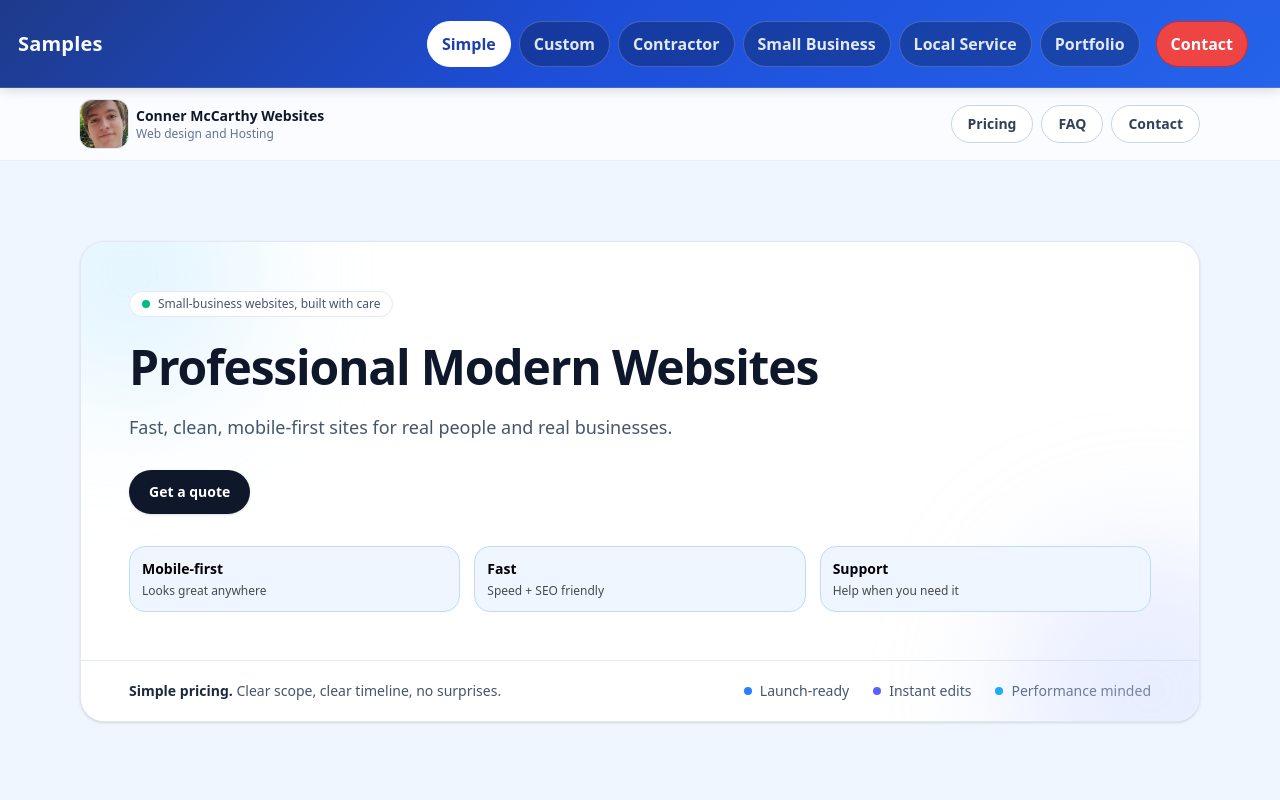
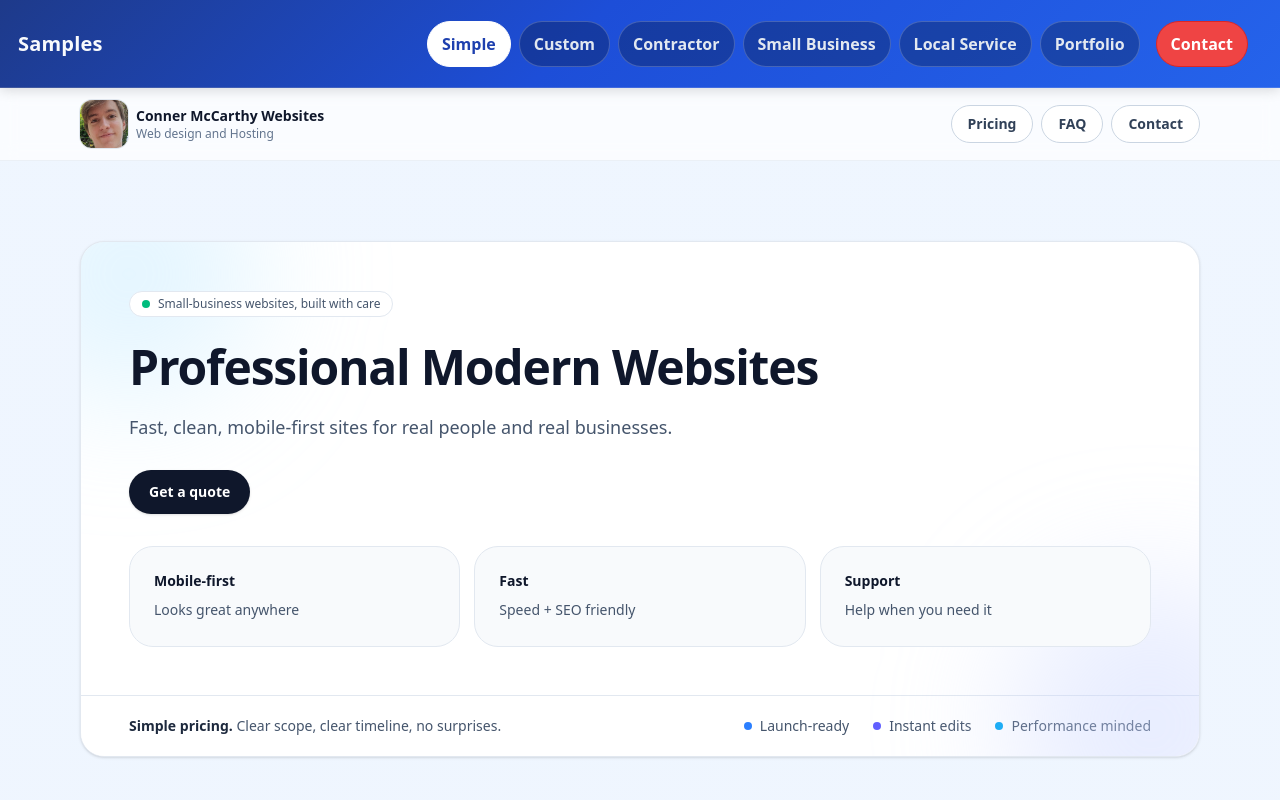
Before and after one commit to ConnerMcCarthy/conner-business-site, a Next.js app: page / in a window 1280 px wide. Shown: the top 800 px of the page. Built offline with nearby package versions, Linux system fonts and the light colour scheme.

Commit message:
color change to home cards

```diff
--- a/app/designs/Theme1Home.tsx
+++ b/app/designs/Theme1Home.tsx
@@ -125,18 +125,18 @@ export default function Theme1Home() {
                 </a>
               </div>
 
-              <div className="mt-8 grid grid-cols-3 gap-3 text-sm">
-                <div className="rounded-2xl border border-blue-200 bg-blue-50 p-3 transition-all duration-200 hover:-translate-y-1 hover:scale-105 hover:border-blue-300 hover:shadow-lg">
-                  <div className="font-semibold text-black">Mobile-first</div>
-                  <div className="mt-1 text-xs text-black/70">Looks great anywhere</div>
+              <div className="mt-8 grid grid-cols-3 gap-4 text-sm">
+                <div className="rounded-3xl border border-slate-200 bg-slate-50 p-6 transition-all duration-200 hover:-translate-y-1 hover:scale-105 hover:border-slate-300 hover:shadow-lg">
+                  <div className="text-sm font-semibold">Mobile-first</div>
+                  <p className="mt-2 text-sm leading-relaxed text-slate-600">Looks great anywhere</p>
                 </div>
-                <div className="rounded-2xl border border-blue-200 bg-blue-50 p-3 transition-all duration-200 hover:-translate-y-1 hover:scale-105 hover:border-blue-300 hover:shadow-lg">
-                  <div className="font-semibold text-black">Fast</div>
-                  <div className="mt-1 text-xs text-black/70">Speed + SEO friendly</div>
+                <div className="rounded-3xl border border-slate-200 bg-slate-50 p-6 transition-all duration-200 hover:-translate-y-1 hover:scale-105 hover:border-slate-300 hover:shadow-lg">
+                  <div className="text-sm font-semibold">Fast</div>
+                  <p className="mt-2 text-sm leading-relaxed text-slate-600">Speed + SEO friendly</p>
                 </div>
-                <div className="rounded-2xl border border-blue-200 bg-blue-50 p-3 transition-all duration-200 hover:-translate-y-1 hover:scale-105 hover:border-blue-300 hover:shadow-lg">
-                  <div className="font-semibold text-black">Support</div>
-                  <div className="mt-1 text-xs text-black/70">Help when you need it</div>
+                <div className="rounded-3xl border border-slate-200 bg-slate-50 p-6 transition-all duration-200 hover:-translate-y-1 hover:scale-105 hover:border-slate-300 hover:shadow-lg">
+                  <div className="text-sm font-semibold">Support</div>
+                  <p className="mt-2 text-sm leading-relaxed text-slate-600">Help when you need it</p>
                 </div>
               </div>
             </div>
```
